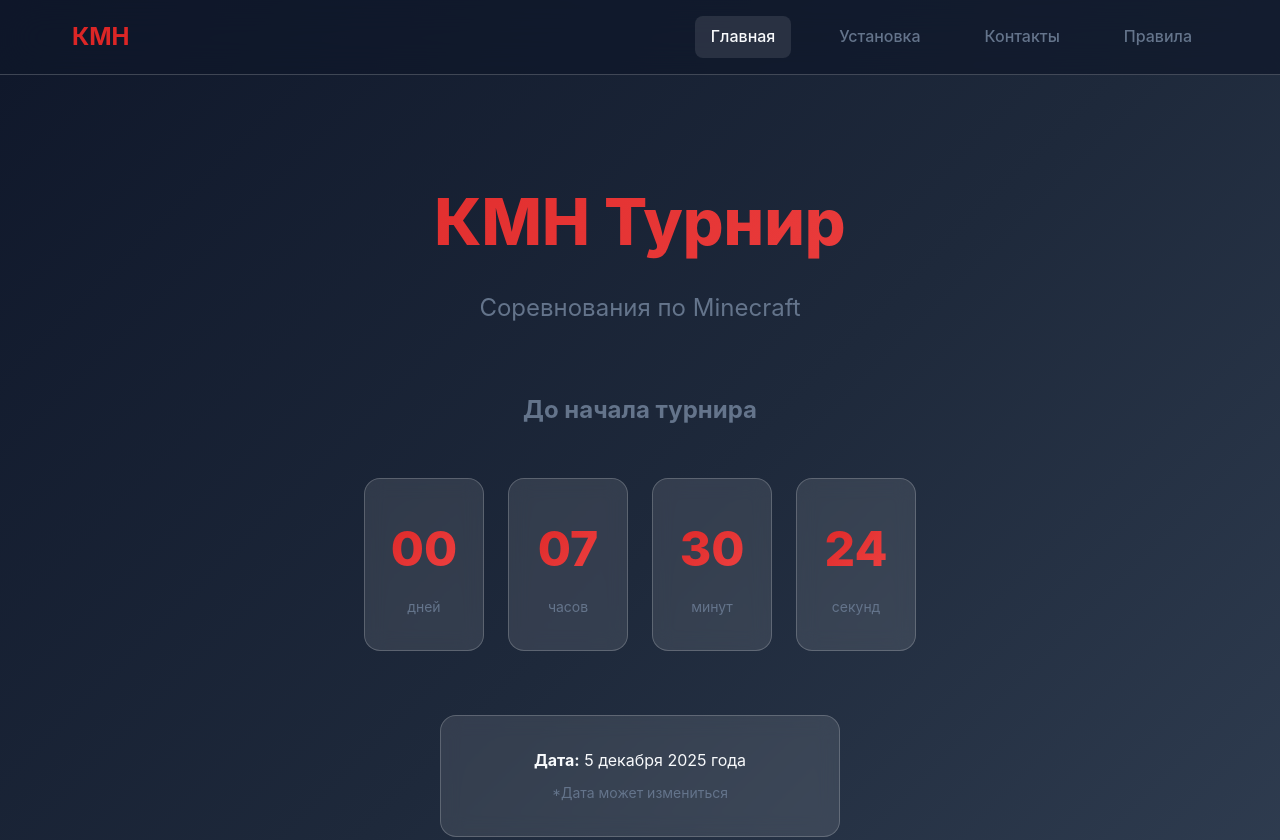
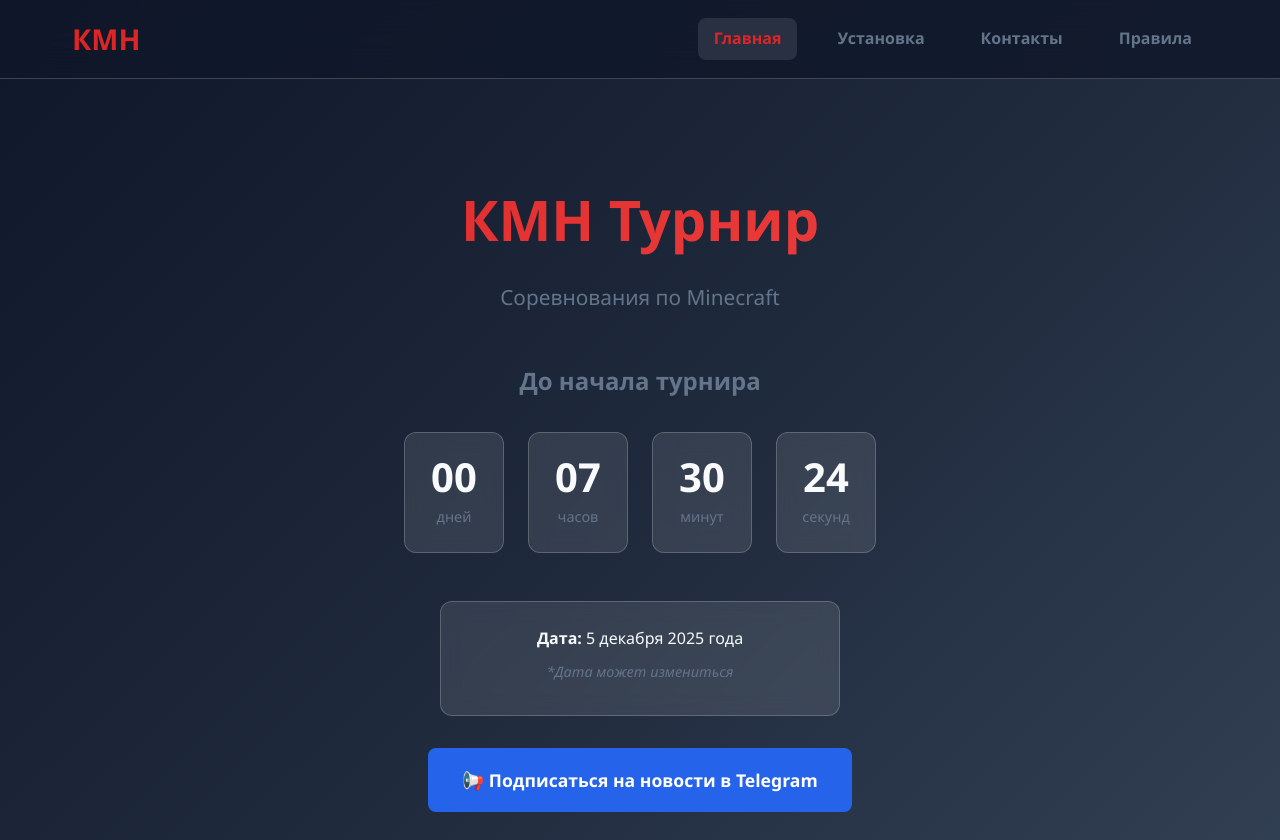
Before and after one commit to KMNsorev/RU, a plain HTML site: page index.html in a window 1280 px wide. Shown: the top 840 px of the page. Drawn offline with Linux system fonts and the light colour scheme.

Commit message:
style.css

```diff
--- a/style.css
+++ b/style.css
@@ -22,14 +22,14 @@
 body {
     background: linear-gradient(135deg, #0f172a 0%, #1e293b 50%, #334155 100%);
     color: var(--light);
-    font-family: 'Inter', -apple-system, BlinkMacSystemFont, sans-serif;
+    font-family: 'Segoe UI', Tahoma, Geneva, Verdana, sans-serif;
     min-height: 100vh;
     line-height: 1.6;
 }
 
-/* Header */
+/* HEADER */
 .header {
-    background: rgba(15, 23, 42, 0.7);
+    background: rgba(15, 23, 42, 0.8);
     backdrop-filter: blur(20px);
     border-bottom: 1px solid var(--glass-border);
     position: sticky;
@@ -47,46 +47,53 @@ body {
 }
 
 .nav-brand {
-    font-size: 1.5rem;
-    font-weight: 700;
+    font-size: 1.8rem;
+    font-weight: 800;
     color: var(--primary);
+    text-decoration: none;
 }
 
 .nav-links {
     display: flex;
-    gap: 2rem;
+    gap: 1.5rem;
+    list-style: none;
 }
 
 .nav-link {
     color: var(--gray);
     text-decoration: none;
-    font-weight: 500;
-    transition: all 0.3s ease;
+    font-weight: 600;
     padding: 0.5rem 1rem;
     border-radius: 8px;
+    transition: all 0.3s ease;
 }
 
-.nav-link:hover,
-.nav-link.active {
+.nav-link:hover {
     color: var(--light);
     background: var(--glass);
 }
 
-/* Main */
+.nav-link.active {
+    color: var(--primary);
+    background: var(--glass);
+}
+
+/* MAIN CONTENT */
 .main {
     max-width: 1200px;
     margin: 0 auto;
     padding: 2rem;
+    min-height: calc(100vh - 80px);
 }
 
-/* Hero */
+/* HERO SECTION */
 .hero {
     text-align: center;
-    padding: 4rem 0 6rem;
+    padding: 4rem 0;
 }
 
 .hero-title {
-    font-size: 4rem;
+    font-size: 3.5rem;
     font-weight: 800;
     background: linear-gradient(135deg, var(--primary), #ef4444);
     -webkit-background-clip: text;
@@ -95,97 +102,104 @@ body {
 }
 
 .hero-subtitle {
-    font-size: 1.5rem;
+    font-size: 1.3rem;
     color: var(--gray);
     margin-bottom: 3rem;
 }
 
-/* Countdown */
+/* COUNTDOWN */
 .countdown-section {
-    margin: 4rem 0;
+    margin: 3rem 0;
+    text-align: center;
 }
 
 .countdown-section h2 {
+    color: var(--gray);
     margin-bottom: 2rem;
-    color: var(--gray);
+    font-size: 1.5rem;
 }
 
 .countdown {
     display: flex;
     justify-content: center;
     gap: 1.5rem;
-    margin: 3rem 0;
+    margin: 2rem 0;
+    flex-wrap: wrap;
 }
 
 .countdown-item {
     background: var(--glass);
     backdrop-filter: blur(10px);
     border: 1px solid var(--glass-border);
-    padding: 2rem 1.5rem;
-    border-radius: 16px;
-    min-width: 120px;
+    padding: 1.5rem;
+    border-radius: 12px;
+    min-width: 100px;
     text-align: center;
 }
 
 .countdown-item span {
-    font-size: 3rem;
+    font-size: 2.5rem;
     font-weight: 800;
-    background: linear-gradient(135deg, var(--primary), #ef4444);
-    -webkit-background-clip: text;
-    -webkit-text-fill-color: transparent;
+    color: var(--light);
     display: block;
+    line-height: 1;
 }
 
 .countdown-item small {
     color: var(--gray);
-    font-size: 0.875rem;
+    font-size: 0.9rem;
     margin-top: 0.5rem;
     display: block;
 }
 
-/* Event info */
+/* EVENT INFO */
 .event-info {
     background: var(--glass);
     backdrop-filter: blur(10px);
     border: 1px solid var(--glass-border);
-    padding: 2rem;
-    border-radius: 16px;
-    margin: 3rem auto;
+    padding: 1.5rem;
+    border-radius: 12px;
+    margin: 2rem auto;
     max-width: 400px;
+    text-align: center;
+}
+
+.event-info p {
+    margin-bottom: 0.5rem;
 }
 
 .note {
     color: var(--gray);
-    font-size: 0.875rem;
-    margin-top: 0.5rem;
+    font-size: 0.9rem;
+    font-style: italic;
 }
 
-/* Buttons */
+/* BUTTONS */
 .cta-section {
-    margin: 3rem 0;
+    margin: 2rem 0;
+    text-align: center;
 }
 
 .cta-button {
-    display: inline-flex;
-    align-items: center;
-    gap: 0.5rem;
+    display: inline-block;
     background: var(--accent);
     color: white;
-    padding: 1.2rem 2.5rem;
+    padding: 1rem 2rem;
     text-decoration: none;
-    border-radius: 12px;
-    border: 2px solid #0077b6;
+    border-radius: 8px;
     font-weight: 600;
     font-size: 1.1rem;
+    border: 2px solid transparent;
     transition: all 0.3s ease;
 }
 
 .cta-button:hover {
-    background: #0077b6;
+    background: transparent;
+    border-color: var(--accent);
     transform: translateY(-2px);
 }
 
-/* Responsive */
+/* RESPONSIVE */
 @media (max-width: 768px) {
     .nav {
         flex-direction: column;
@@ -198,7 +212,7 @@ body {
     }
 
     .nav-link {
-        padding: 0.5rem 0.75rem;
+        padding: 0.5rem;
         font-size: 0.9rem;
     }
 
@@ -207,7 +221,7 @@ body {
     }
 
     .hero {
-        padding: 2rem 0 4rem;
+        padding: 2rem 0;
     }
 
     .hero-title {
@@ -215,18 +229,16 @@ body {
     }
 
     .hero-subtitle {
-        font-size: 1.2rem;
-        margin-bottom: 2rem;
+        font-size: 1.1rem;
     }
 
     .countdown {
         gap: 1rem;
-        flex-wrap: wrap;
     }
 
     .countdown-item {
         min-width: 80px;
-        padding: 1.5rem 1rem;
+        padding: 1rem;
     }
 
     .countdown-item span {
```
